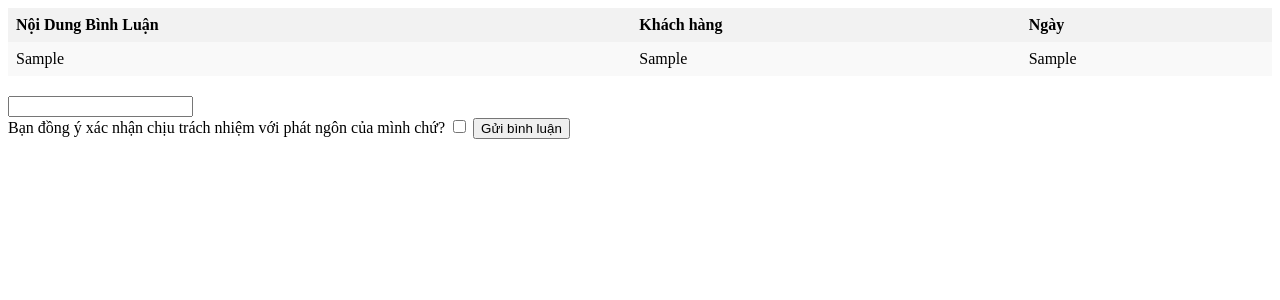
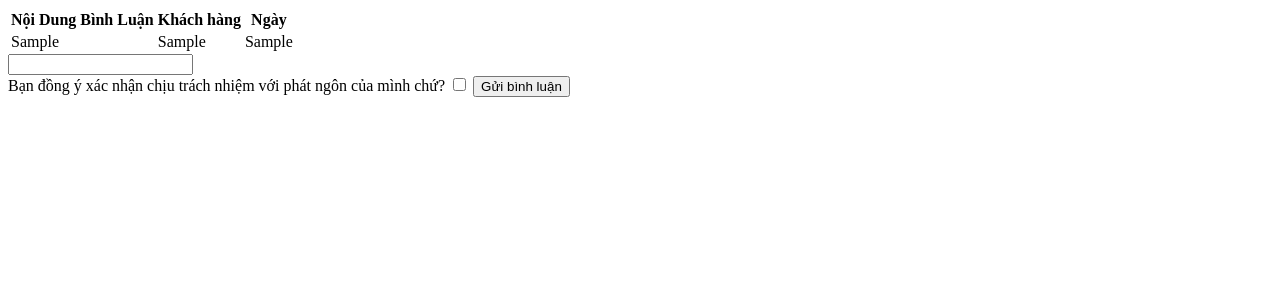
Before and after one commit to Manhph41890/Nhom4, a PHP site: page /view/binhluan.php?idpro=1 in a window 1280 px wide. Shown: the top 300 px of the page. Run offline with PHP 8.4, Linux system fonts and the light colour scheme; tables that the repository leaves empty or names only in its code hold one stand-in row (values such as "Sample post").

Commit message:
Update binhluan.php

```diff
--- a/view/binhluan.php
+++ b/view/binhluan.php
@@ -1,33 +1,4 @@
-<style>
-		/* Định dạng cho bảng */
-table {
-  width: 100%;
-  border-collapse: collapse;
-  margin-bottom: 20px;
-}
 
-/* Định dạng cho các thẻ <th> */
-th {
-  background-color: #f2f2f2;
-  text-align: left;
-  padding: 8px;
-}
-
-/* Định dạng cho các hàng lẻ và chẵn */
-tr:nth-child(even) {
-  background-color: #f9f9f9;
-}
-
-tr:nth-child(odd) {
-  background-color: #ffffff;
-}
-
-/* Định dạng cho các ô dữ liệu */
-td {
-  padding: 8px;
-}
-
-</style>
 
 </head>
 <?php
```
